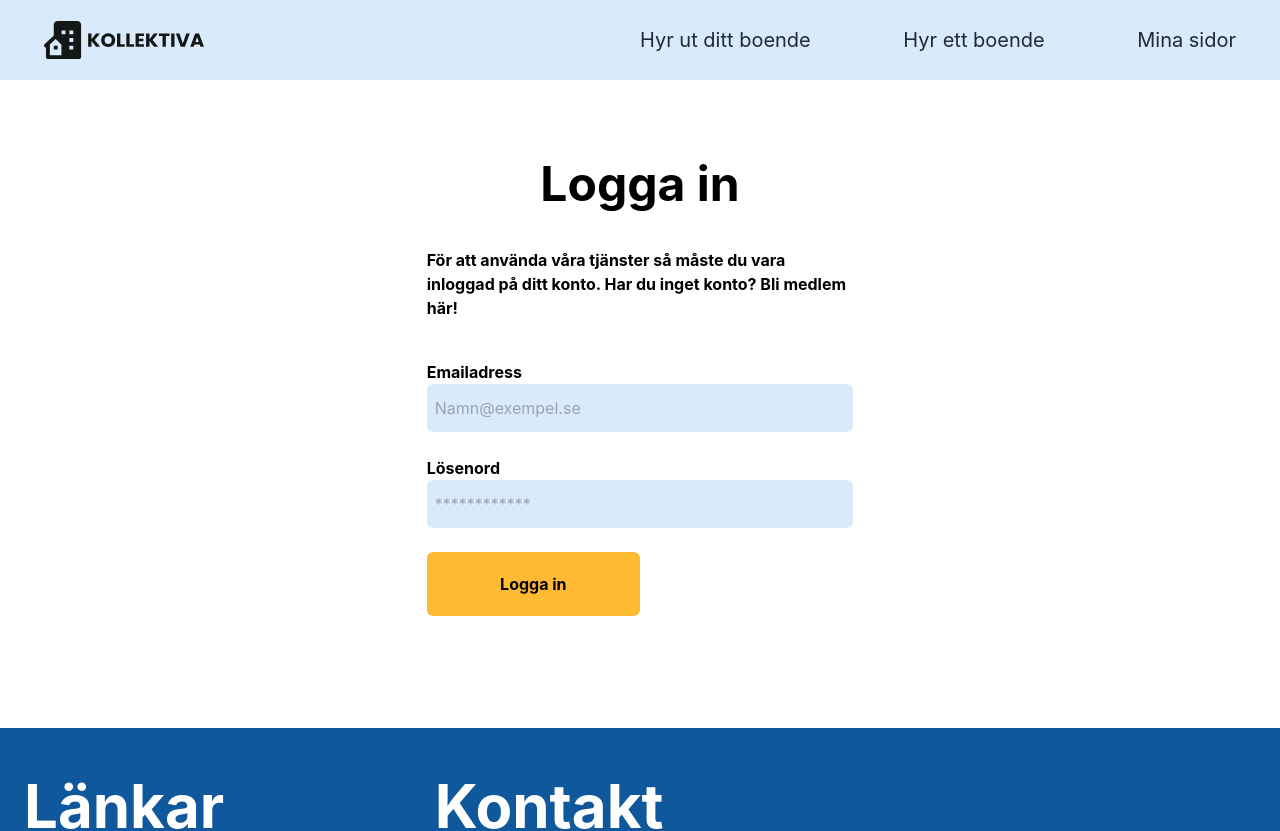
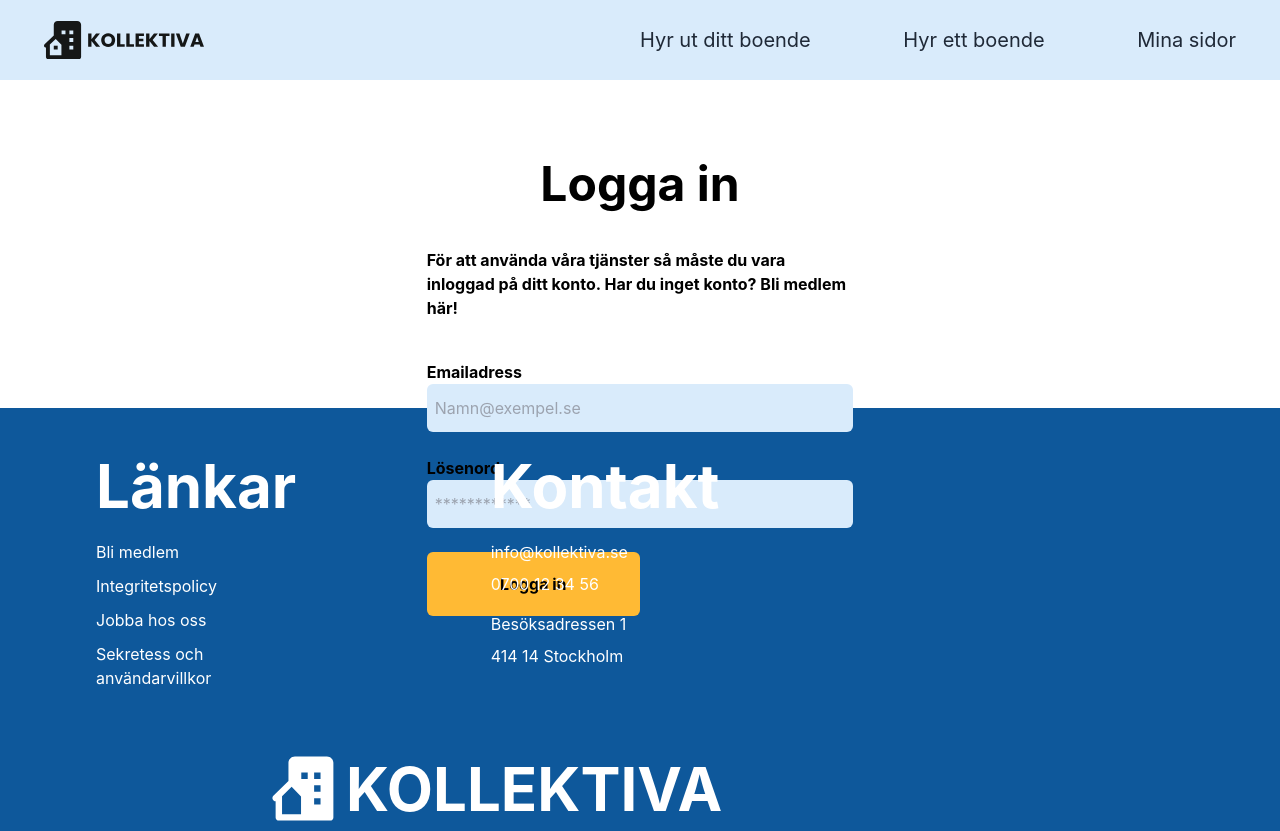
Before and after one commit to Sakariash/Kollektiva, a Next.js app: page / in a window 1280 px wide. Shown: the top 831 px of the page. Built offline with nearby package versions, Linux system fonts and the light colour scheme.

Commit message:
footer media queries

```diff
--- a/components/Footer/FooterLinks/index.js
+++ b/components/Footer/FooterLinks/index.js
@@ -5,15 +5,15 @@ export default function FooterLinks({
   secondLinks,
 }) {
   return (
-    <div className="pl-6 desktop:w-3/6 pl-32 flex justify-between">
+    <div className="flex flex-col desktop:w-3/6 desktop:flex desktop:flex-row desktop:justify-between">
       <div className="mb-11 desktop:w-1/3">
-        <h3 className="font-bold leading-10 text-3xl desktop:text-6xl">
+        <h3 className="font-bold leading-10 text-3xl desktop:text-6xl desktop:mb-6">
           {firstHeadline}
         </h3>
         <div className="flex flex-col">
           {firstLinks.map((link) => {
             return (
-              <a className="desktop:text-xl" href="#">
+              <a className="desktop:pb-2.5" href="#">
                 {link}
               </a>
             );
@@ -21,13 +21,13 @@ export default function FooterLinks({
         </div>
       </div>
       <div className="mb-20 desktop:w-1/3">
-        <h3 className="font-bold leading-10 text-3xl desktop:text-6xl">
+        <h3 className="font-bold leading-10 text-3xl desktop:text-6xl desktop:mb-6">
           {secondHeadline}
         </h3>
         <div className="flex flex-col">
           {secondLinks.map((link) => {
             return (
-              <a className="desktop:text-xl" href="#">
+              <a className="desktop:pb-2" href="#">
                 {link}
               </a>
             );
--- a/components/Footer/FooterLogo/index.js
+++ b/components/Footer/FooterLogo/index.js
@@ -1,6 +1,6 @@
 export default function FooterLogo({ text }) {
   return (
-    <div className="w-full flex flex-row justify-center items-center desktop:w-fit pr-44 pl-24">
+    <div className="w-full flex flex-row justify-center items-center desktop:w-fit desktop:pl-44">
       <div className="w-16">
         <img
           className="h-full object-contain"
--- a/components/Footer/index.js
+++ b/components/Footer/index.js
@@ -4,7 +4,7 @@ import FooterCopywright from "./FooterCopywright";
 
 export default function Footer() {
   return (
-    <div className="bg-primary w-screen pt-12 flex flex-col text-white desktop:flex-row flex-wrap tablet:mt-80 ">
+    <div className="bg-primary pl-6 w-screen pt-12 flex flex-col text-white desktop:flex desktop:flex-row desktop:pl-24 desktop:flex-wrap ">
       <FooterLinks
         firstHeadline={"Länkar"}
         firstLinks={[
```
